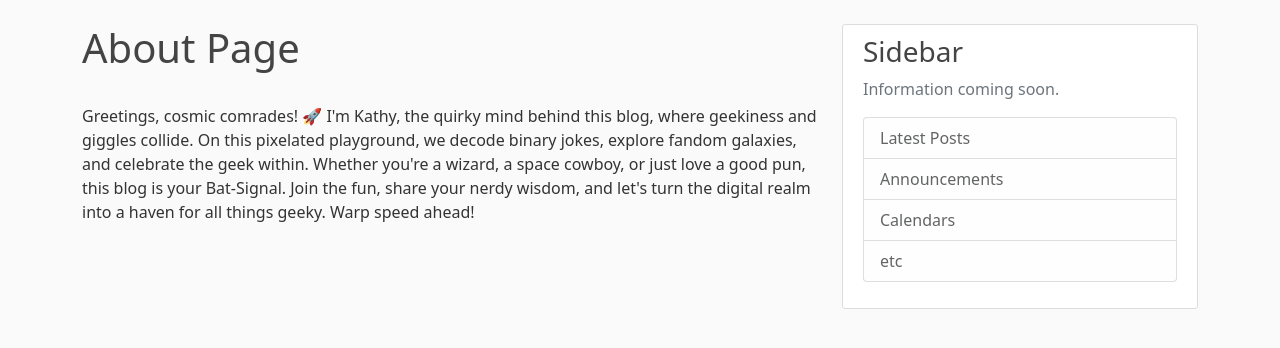
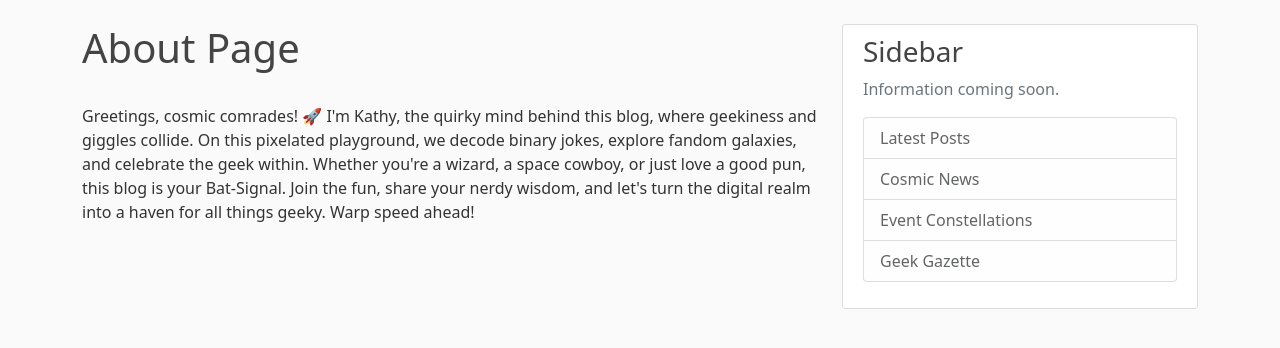
Before and after one commit to klbailey/Flask, a Flask app: page /about in a window 1280 px wide. Shown: the part 56-404 px from the top of the page. Run offline with Flask 3, Linux system fonts and the light colour scheme; some libraries are stand-ins or nearby versions.

```diff
--- a/FullStackFlaskPracticeONE/templates/layout.html
+++ b/FullStackFlaskPracticeONE/templates/layout.html
@@ -71,9 +71,9 @@
                     <p class='text-muted'>Information coming soon.
                     <ul class="list-group">
                         <li class="list-group-item list-group-item-light">Latest Posts</li>
-                        <li class="list-group-item list-group-item-light">Announcements</li>
-                        <li class="list-group-item list-group-item-light">Calendars</li>
-                        <li class="list-group-item list-group-item-light">etc</li>
+                        <li class="list-group-item list-group-item-light">Cosmic News</li>
+                        <li class="list-group-item list-group-item-light">Event Constellations</li>
+                        <li class="list-group-item list-group-item-light">Geek Gazette</li>
                     </ul>
                     </p>
                 </div>
```
